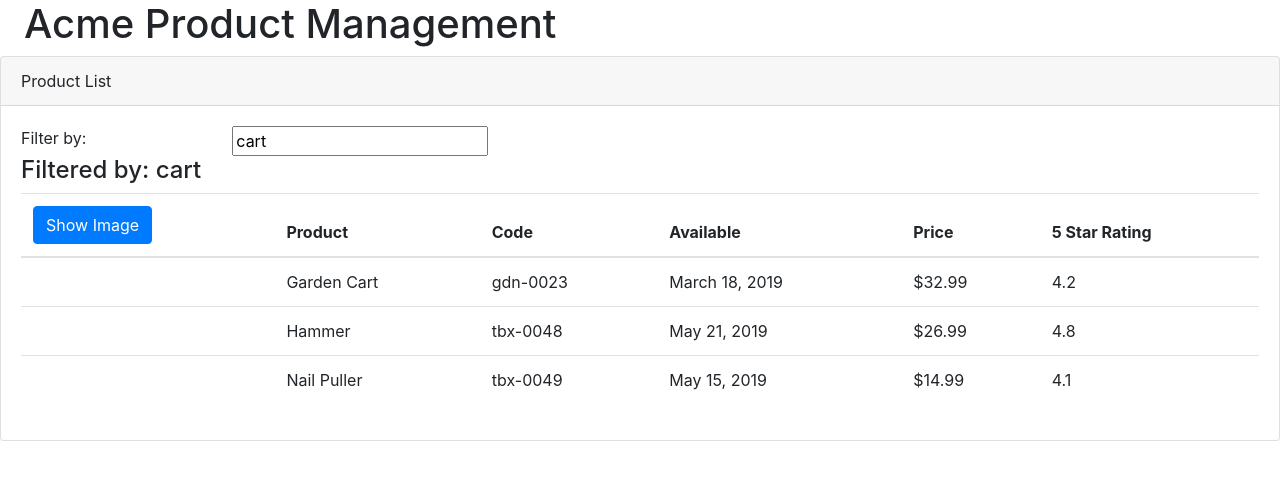
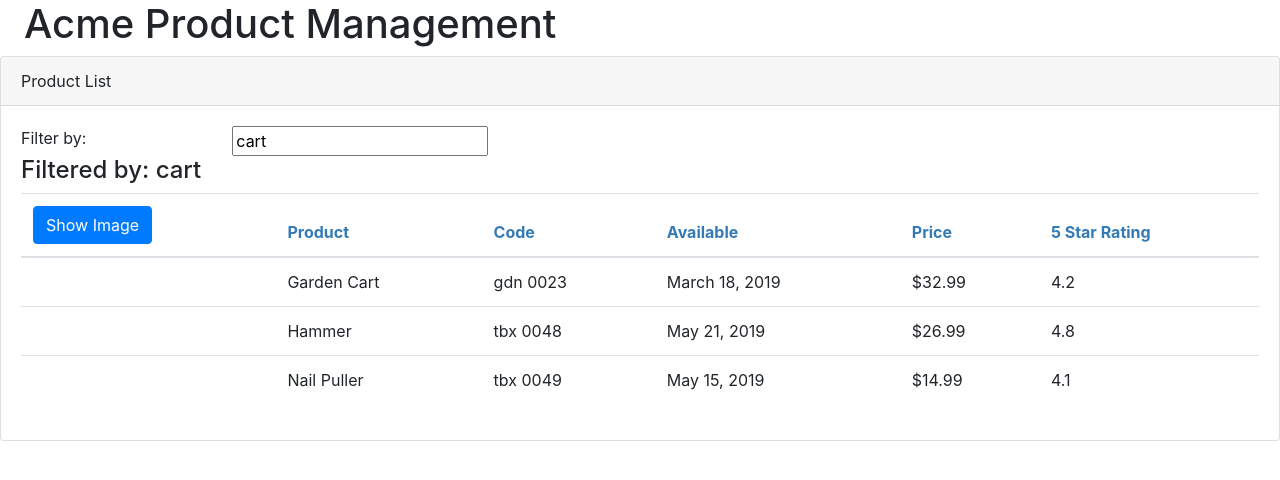
Before and after one commit to JakeAdams91/Angular-Practice, an Angular app: page / in a window 1280 px wide. Shown: the top 480 px of the page. Built offline with nearby package versions, Linux system fonts and the light colour scheme.

Commit message:
add product interface

```diff
--- a/src/app/app.module.ts
+++ b/src/app/app.module.ts
@@ -4,11 +4,13 @@
 
 import { AppComponent } from './app.component';
 import { ProductListComponent } from './products/product-list.component';
+import { ConvertToSpaces } from './shared/convert-spaces.pipe';
 
 @NgModule({
   declarations: [
     AppComponent,
-    ProductListComponent
+    ProductListComponent,
+    ConvertToSpaces
   ],
   imports: [
     BrowserModule,
--- /dev/null
+++ b/src/app/products/product-list.component.css
@@ -0,0 +1,3 @@
+thead {
+  color: #337AB7;
+}
--- a/src/app/products/product-list.component.html
+++ b/src/app/products/product-list.component.html
@@ -39,7 +39,7 @@
             <td *ngIf='showImage'>{{product.message}}</td>
             <td *ngIf='!showImage'></td>
             <td>{{product.productName}}</td>
-            <td>{{product.productCode | lowercase}}</td>
+            <td>{{product.productCode | lowercase | convertToSpaces: '-'}}</td>
             <td>{{product.releaseDate}}</td>
             <td>{{product.price | currency:'USD':'symbol':'1.2-2'}}</td>
             <td>{{product.starRating}}</td>
--- a/src/app/products/product-list.component.ts
+++ b/src/app/products/product-list.component.ts
@@ -1,16 +1,18 @@
-import { Component } from '@angular/core';
+import { Component, OnInit } from '@angular/core';
+import { IProduct } from './product';
 
 @Component({
   selector: 'app-products',
-  templateUrl: './product-list.component.html'
+  templateUrl: './product-list.component.html',
+  styleUrls: ['./product-list.component.css']
 })
-export class ProductListComponent {
+export class ProductListComponent implements OnInit {
   pageTitle = 'Product List';
   // tslint:disable-next-line: no-inferrable-types
   showImage: boolean = false;
   // tslint:disable-next-line: no-inferrable-types
   listFilter: string = 'cart';
-  products: any[] = [
+  products: IProduct[] = [
     {
       productId: 2,
       message: 'Hello',
@@ -48,4 +50,7 @@
   toggleImage(): void {
     this.showImage = !this.showImage;
   }
+  ngOnInit(): void {
+    console.log('in OnInit');
+  }
 }
--- /dev/null
+++ b/src/app/products/product.ts
@@ -0,0 +1,11 @@
+export interface IProduct {
+  productId: number;
+  message: string;
+  productName: string;
+  productCode: string;
+  releaseDate: string;
+  price: number;
+  description: string;
+  starRating: number;
+  imageUrl: string;
+}
--- /dev/null
+++ b/src/app/shared/convert-spaces.pipe.ts
@@ -0,0 +1,10 @@
+import { Pipe, PipeTransform } from '@angular/core';
+
+@Pipe({
+  name: 'convertToSpaces'
+})
+export class ConvertToSpaces implements PipeTransform {
+  transform(value: string, character: string): string {
+    return value.replace(character, ' ');
+  }
+}
```
